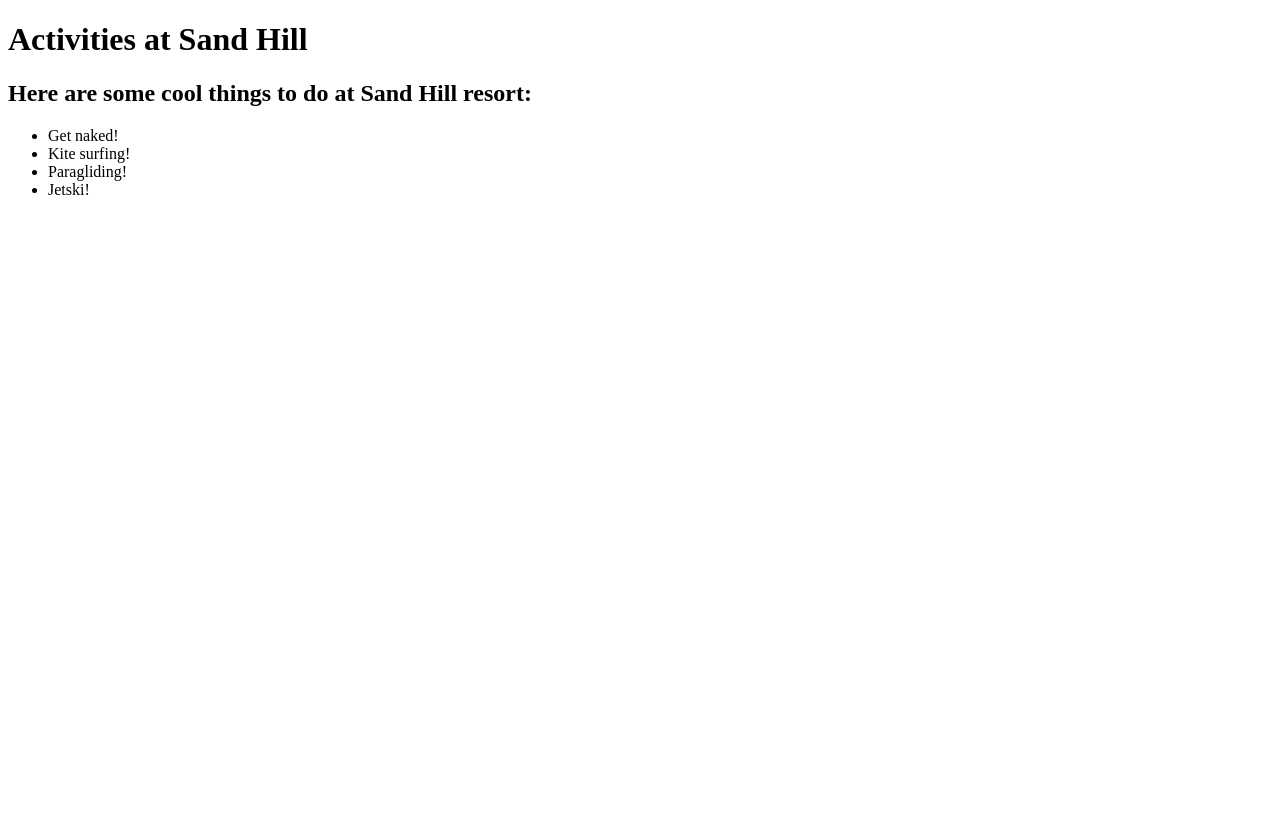
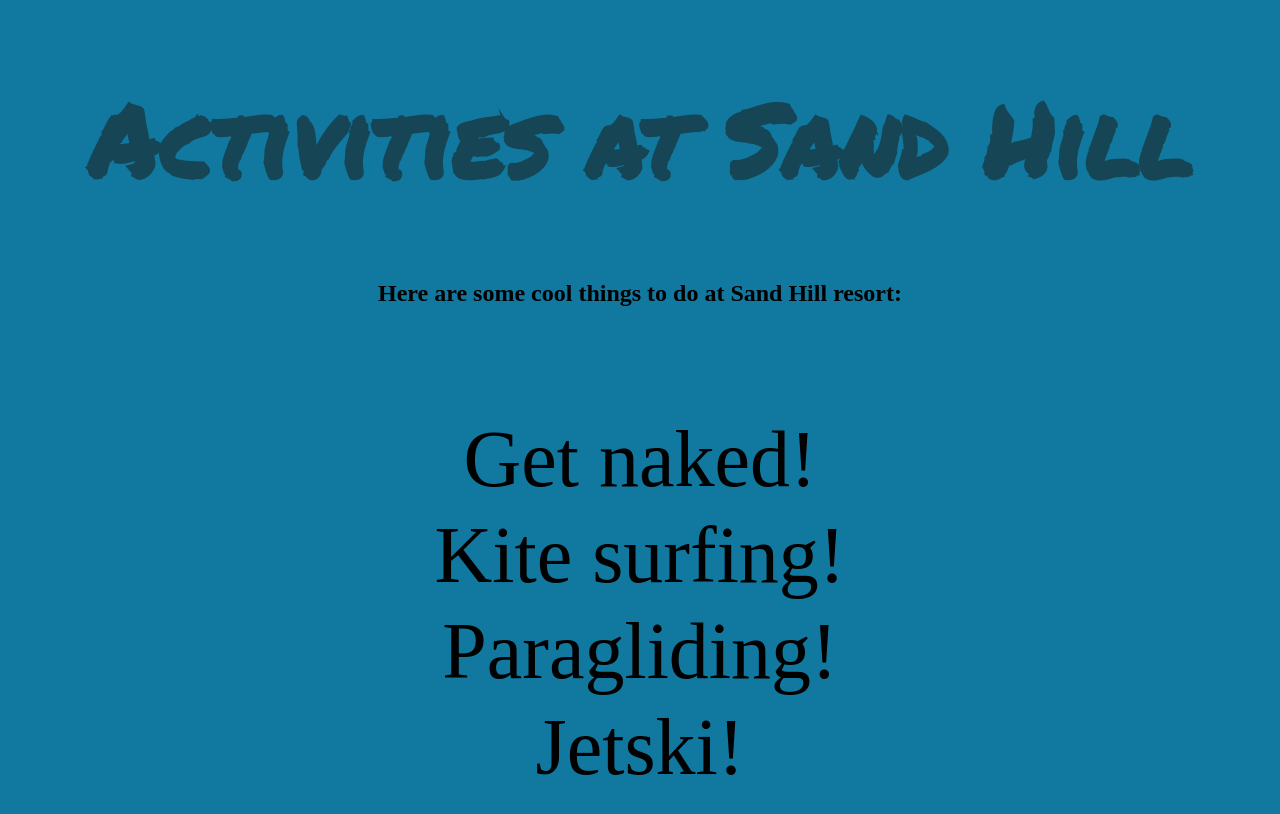
Before and after one commit to reese-lee/resort-actual, a plain HTML site: page resort-activities.html in a window 1280 px wide. Drawn offline with Linux system fonts and the light colour scheme.

Commit message:
add dark style elements to h1, h2, h3 and p

```diff
--- a/css/styles.css
+++ b/css/styles.css
@@ -1 +1,15 @@
-body {text-align: center}
+body {
+  text-align: center;
+  background-color: #11789F;
+}
+
+h1{
+  font-size: 100px;
+  font-family: 'Permanent Marker', cursive;
+  color: #164556;
+}
+
+p {
+  font-size: 80px;
+  line-height: .6em;
+}
--- a/resort-activities.html
+++ b/resort-activities.html
@@ -1,15 +1,16 @@
 <!DOCTYPE html>
 <head>
-  <link href="css/styles.css" rel="stylesheet" type=link css "text/css">
+  <link href="https://fonts.googleapis.com/css?family=Permanent+Marker" rel="stylesheet">
+  <link href="css/styles.css" rel="stylesheet" type="text/css">
   <title>Resort Activities</title>
 </head>
 <body>
   <h1>Activities at Sand Hill</h1>
   <h2>Here are some cool things to do at Sand Hill resort:</h2>
-  <ul>
-    <li>Get naked!</li>
-    <li>Kite surfing!</li>
-    <li>Paragliding!</li>
-    <li>Jetski!</li>
-  </ul>
+  <p>
+    <br>Get naked!</br>
+    <br>Kite surfing!</br>
+    <br>Paragliding!</br>
+    <br>Jetski!</br>
+  </p>
 </body>
--- /dev/null
+++ b/styles.css
@@ -0,0 +1 @@
+body {text-align: center}
```
Also changed, not shown: index.html (+3 -3 lines), resort-accommodations.html (+2 -1 lines), resort-pictures.html (+2 -1 lines).
